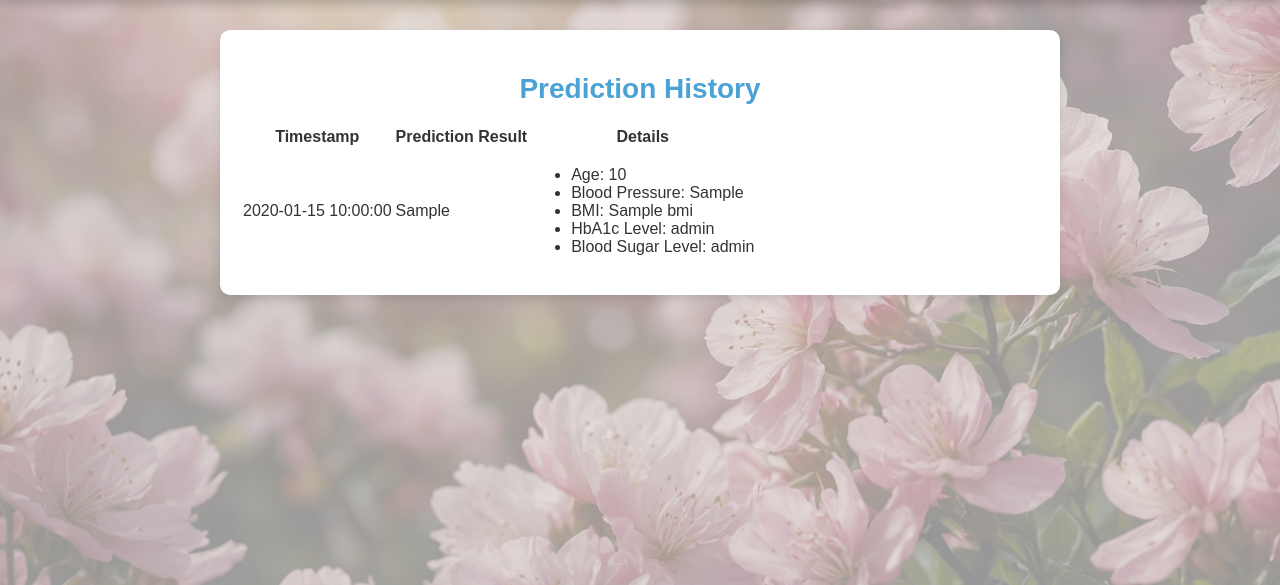
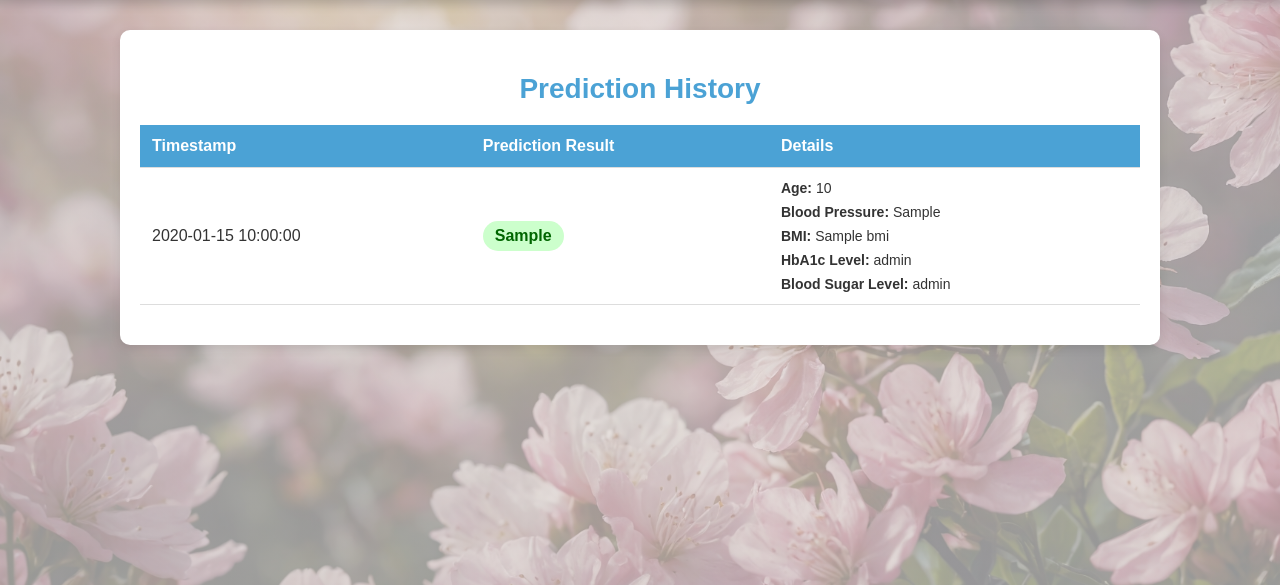
Before and after one commit to ImpactGLX323/UMAIHackathon-UNM, a Flask app: template src/backend/app/templates/history.html in a window 1280 px wide. Shown: the part 90-675 px from the top of the page. Run offline with Flask 3, Linux system fonts and the light colour scheme; the template is opened without the code that fills it: most values are stand-ins (such as "Sample title", 1, 10 or a date in 2020).

Commit message:
history css and changes

```diff
--- /dev/null
+++ b/src/backend/app/static/history.css
@@ -0,0 +1,141 @@
+/* General Styles */
+body {
+    font-family: 'Raleway', sans-serif;
+    background-color: rgba(227, 226, 226, 0.8);
+    background-image: linear-gradient(rgba(227, 226, 226, 0.65), rgba(227, 226, 226, 0.65)), url("/static/flower.jpeg");
+    background-size: cover;
+    background-attachment: fixed;
+    background-position: center;
+    background-repeat: no-repeat;
+    min-height: 100vh;
+    margin: 0;
+    padding: 0;
+    box-sizing: border-box;
+    color: #333;
+}
+
+.container {
+    display: flex;
+    flex-direction: column;
+    align-items: center;
+    width: 100%;
+}
+
+.history_container {
+    margin-top: 120px;
+    width: 90%;
+    max-width: 1000px;
+    padding: 20px;
+    background: white;
+    border-radius: 10px;
+    box-shadow: 0 4px 10px rgba(0, 0, 0, 0.1);
+}
+
+.history_container h2 {
+    text-align: center;
+    color: rgb(75, 162, 213);
+    font-size: 28px;
+    margin-bottom: 20px;
+}
+
+/* Table Styles */
+.history-table {
+    overflow-x: auto;
+}
+
+table {
+    width: 100%;
+    border-collapse: collapse;
+    margin-bottom: 20px;
+}
+
+th, td {
+    padding: 12px;
+    text-align: left;
+    border-bottom: 1px solid #ddd;
+}
+
+th {
+    background-color: rgb(75, 162, 213);
+    color: white;
+    font-weight: 600;
+}
+
+tr:hover {
+    background-color: #f5f5f5;
+}
+
+/* Prediction Result Styles */
+.prediction-result {
+    padding: 6px 12px;
+    border-radius: 20px;
+    font-weight: 600;
+    text-align: center;
+    display: inline-block;
+}
+
+.prediction-result.positive {
+    background-color: #ffcccc;
+    color: #cc0000;
+}
+
+.prediction-result.negative {
+    background-color: #ccffcc;
+    color: #006600;
+}
+
+/* Details Section */
+.details {
+    display: flex;
+    flex-direction: column;
+    gap: 8px;
+}
+
+.details p {
+    margin: 0;
+    font-size: 14px;
+}
+
+/* No History Message */
+.no-history {
+    text-align: center;
+    color: #666;
+    font-size: 16px;
+    margin-top: 20px;
+}
+
+/* Responsive Design */
+@media screen and (max-width: 768px) {
+    .history_container {
+        margin-top: 100px;
+        padding: 15px;
+    }
+
+    th, td {
+        padding: 10px;
+    }
+
+    .details p {
+        font-size: 12px;
+    }
+}
+
+@media screen and (max-width: 480px) {
+    .history_container {
+        margin-top: 80px;
+        padding: 10px;
+    }
+
+    .history_container h2 {
+        font-size: 24px;
+    }
+
+    th, td {
+        padding: 8px;
+    }
+
+    .prediction-result {
+        padding: 4px 8px;
+        font-size: 14px;
+    }
+}
--- a/src/backend/app/templates/history.html
+++ b/src/backend/app/templates/history.html
@@ -4,6 +4,7 @@
     <meta charset="UTF-8">
     <meta name="viewport" content="width=device-width, initial-scale=1.0">
     <link rel="stylesheet" href="{{ url_for('static', filename='profile.css') }}">
+    <link rel="stylesheet" href="{{ url_for('static', filename='history.css') }}">
     <title>Prediction History - Diabetes Prediction & Advisory Tool</title>
 </head>
 <body>
@@ -23,9 +24,10 @@
             </div>
         </header>
 
-        <div class="profile_container">
+        <div class="history_container">
             <h2>Prediction History</h2>
             {% if predictions %}
+                <div class="history-table">
                     <table>
                         <thead>
                             <tr>
@@ -38,22 +40,27 @@
                             {% for prediction in predictions %}
                                 <tr>
                                     <td>{{ prediction.timestamp }}</td>
-                                <td>{{ prediction.prediction_result }}</td>
                                     <td>
-                                    <ul>
-                                        <li>Age: {{ prediction.age }}</li>
-                                        <li>Blood Pressure: {{ prediction.blood_pressure }}</li>
-                                        <li>BMI: {{ prediction.bmi }}</li>
-                                        <li>HbA1c Level: {{ prediction.hba1c_level }}</li>
-                                        <li>Blood Sugar Level: {{ prediction.blood_sugar_level }}</li>
-                                    </ul>
+                                        <span class="prediction-result {% if prediction.prediction_result == 'Positive' %}positive{% else %}negative{% endif %}">
+                                            {{ prediction.prediction_result }}
+                                        </span>
+                                    </td>
+                                    <td>
+                                        <div class="details">
+                                            <p><strong>Age:</strong> {{ prediction.age }}</p>
+                                            <p><strong>Blood Pressure:</strong> {{ prediction.blood_pressure }}</p>
+                                            <p><strong>BMI:</strong> {{ prediction.bmi }}</p>
+                                            <p><strong>HbA1c Level:</strong> {{ prediction.hba1c_level }}</p>
+                                            <p><strong>Blood Sugar Level:</strong> {{ prediction.blood_sugar_level }}</p>
+                                        </div>
                                     </td>
                                 </tr>
                             {% endfor %}
                         </tbody>
                     </table>
+                </div>
             {% else %}
-                <p>No prediction history found.</p>
+                <p class="no-history">No prediction history found.</p>
             {% endif %}
         </div>
     </div>
```
Lines whose indentation alone changed are shown as unchanged.
